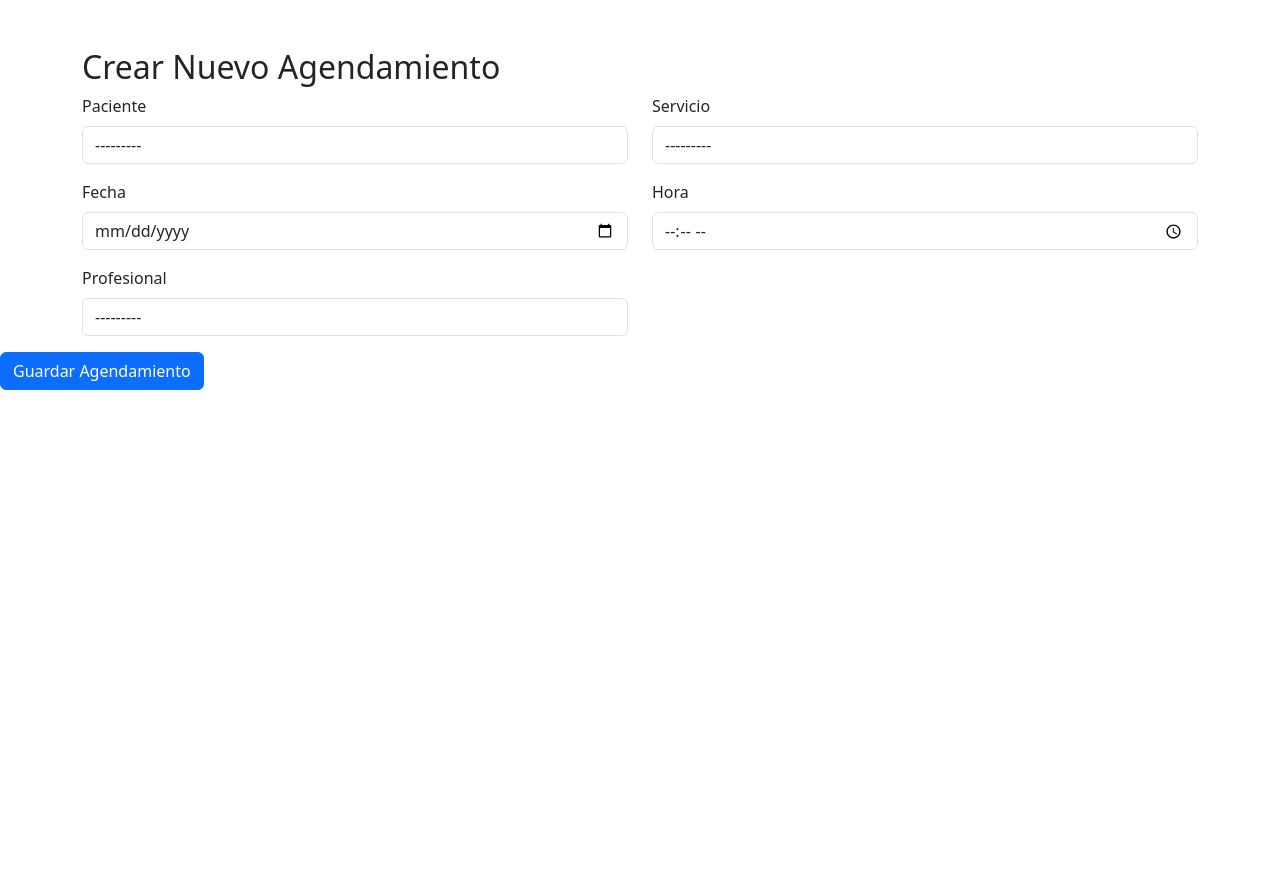
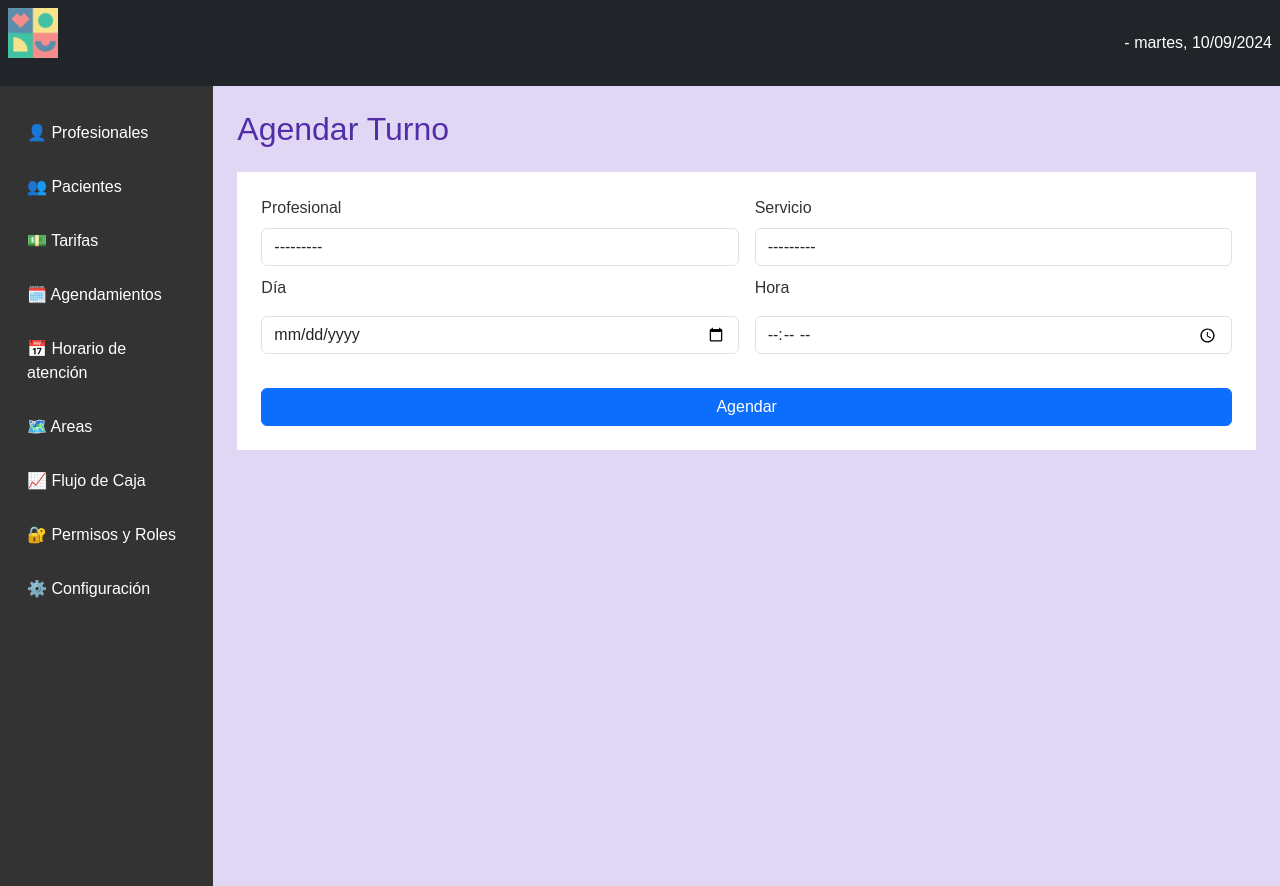
Before and after one commit to danitzn/FISIOEMA, a Django app: page /agendamientos/nuevo/ in a window 1280 px wide. Before the commit the page ends 390 px from the top, so only its background shows below. Run offline with Django 5.2, Linux system fonts and the light colour scheme; data comes from the database, SQL or seed files in the repository; both versions use the stored data as it was after the commit.

Commit message:
cambios realizados horario de atencion y agendamientos

```diff
--- a/fisio/admin.py
+++ b/fisio/admin.py
@@ -1,6 +1,6 @@
 from django.contrib import admin
 
-from fisio.models import Agendamiento, Area, Banco, DatosFactura, Descuento, Paciente, Perfil, Profesional, Servicio, TipoDescuento, Transaccion, TipoProfesionalArea
+from fisio.models import Agendamiento, Area, Banco, DatosFactura, Descuento, Paciente, Perfil, Profesional, Servicio, TipoDescuento, Transaccion, TipoProfesionalArea, HorarioAtencion
 # Register your models here.
 admin.site.register(Paciente)
 admin.site.register(Profesional)
@@ -14,3 +14,4 @@ admin.site.register(Descuento)
 admin.site.register(TipoProfesionalArea)
 admin.site.register(Servicio)
 admin.site.register(Area)
+admin.site.register(HorarioAtencion)
--- a/fisio/models.py
+++ b/fisio/models.py
@@ -133,6 +133,7 @@ class HorarioAtencion(models.Model):
         if self.dia.weekday() == 6:  # 6 representa el domingo en Python
             raise ValueError("No se pueden agendar turnos los días domingo.")
 
+
     def asigna_turno(self):
         """ Asigna el turno basado en la hora de inicio y fin """
         if time(7, 0) <= self.hora_inicio < time(10, 0) and self.hora_fin <= time(10, 0):
@@ -167,6 +168,18 @@ class Agendamiento(models.Model):
 
     def __str__(self):
         return f"{self.fecha} {self.hora} - {self.paciente} ({self.estado})"
+
+    def clean(self):
+        # Validar si ya existe un agendamiento en el mismo horario para el mismo profesional y servicio.
+        if Agendamiento.objects.filter(
+                profesional=self.profesional,
+                servicio=self.servicio,
+                fecha=self.fecha,
+                hora=self.hora).exists():
+            raise ValidationError("Este turno ya está reservado para este profesional.")
+
+    def __str__(self):
+        return f"{self.profesional} - {self.servicio} ({self.fecha} a las {self.hora})"
 
 
 
--- a/fisio/templates/agendamiento_form.html
+++ b/fisio/templates/agendamiento_form.html
@@ -1,63 +1,46 @@
-<!DOCTYPE html>
-<html lang="es">
-<head>
-    <meta charset="UTF-8">
-    <meta name="viewport" content="width=device-width, initial-scale=1.0">
-    <title>Crear Agendamiento</title>
-    <!-- Cargar Bootstrap 5 -->
-    <link href="https://cdn.jsdelivr.net/npm/bootstrap@5.3.0-alpha1/dist/css/bootstrap.min.css" rel="stylesheet">
-</head>
-<body>
-    <div class="container mt-5">
-        <h2>Crear Nuevo Agendamiento</h2>
-        <form method="post">
+{% extends 'base_administrativo.html' %}
+{% load static %}
+
+{% block content %}
+    <h2 class="mb-4">Agendar Turno</h2>
+
+    <form method="post" class="bg-white p-4 rounded-lg shadow-md">
         {% csrf_token %}
-            <div class="row">
+        <div class="row g-3">
             <div class="col-md-6">
-                    <div class="mb-3">
-                        <label for="id_paciente" class="form-label">Paciente</label>
-                        {{ form.paciente }}
-                    </div>
+                <label for="id_profesional" class="form-label">Profesional</label>
+                {{ form.profesional }}
             </div>
             <div class="col-md-6">
-                    <div class="mb-3">
                 <label for="id_servicio" class="form-label">Servicio</label>
                 {{ form.servicio }}
             </div>
         </div>
-            </div>
 
-            <div class="row">
+        <div class="row g-3">
             <div class="col-md-6">
-                    <div class="mb-3">
-                        <label for="id_fecha" class="form-label">Fecha</label>
+                <label for="id_dia" class="form-label">Día</label>
                 {{ form.fecha }}
             </div>
-                </div>
             <div class="col-md-6">
-                    <div class="mb-3">
                 <label for="id_hora" class="form-label">Hora</label>
                 {{ form.hora }}
             </div>
         </div>
+
+        <div class="d-grid gap-2 mt-3">
+            <button type="submit" class="btn btn-primary">Agendar</button>
         </div>
 
-            <div class="row">
-                <div class="col-md-6">
-                    <div class="mb-3">
-                        <label for="id_profesional" class="form-label">Profesional</label>
-                        {{ form.profesional }}
-                    </div>
-                </div>
-
-                </div>
-            </div>
-
-            <button type="submit" class="btn btn-primary">Guardar Agendamiento</button>
+        <!-- Mostrar mensajes de error o informativos -->
+        {% if messages %}
+            <ul class="messages mt-3">
+                {% for message in messages %}
+                    <li {% if message.tags %} class="{{ message.tags }}" {% endif %}>
+                        {{ message }}
+                    </li>
+                {% endfor %}
+            </ul>
+        {% endif %}
     </form>
-    </div>
-
-    <!-- Cargar JavaScript de Bootstrap -->
-    <script src="https://cdn.jsdelivr.net/npm/bootstrap@5.3.0-alpha1/dist/js/bootstrap.bundle.min.js"></script>
-</body>
-</html>
+{% endblock %}
--- a/fisio/templates/base_administrativo.html
+++ b/fisio/templates/base_administrativo.html
@@ -47,15 +47,16 @@
             <!-- Barra lateral -->
             <nav class="col-md-2 sidebar">
                 <ul>
-                    <li><a href="{% url 'profesional_list' %}">👤 Profesionales</a></li>
-                    <li><a href="{% url 'paciente_list' %}">👥 Pacientes</a></li>
-                    <li><a href="#">💵 Tarifas</a></li>
-                    <li><a href="{% url 'horario_list' %}">🕒 Horarios de Atención</a></li>
-                    <li><a href="#">🗓️ Agendamientos</a></li>
-                    <li><a href="{% url 'area_list' %}">🗺️ Áreas</a></li>
-                    <li><a href="#">📈 Flujo de Caja</a></li>
-                    <li><a href="/admin/">🔐 Permisos y Roles</a></li>
-                    <li><a href="/admin/">⚙️ Configuración</a></li>
+                    <li><a href="{% url 'profesional_list' %}">    <span class="icon">👤</span> Profesionales</a></li>
+                    <li><a href="{% url 'paciente_list' %}">       <span class="icon">👥</span> Pacientes</a></li>
+                    <li><a href="#"><span class="icon">💵          </span> Tarifas</a></li>
+                    <li><a href="{% url 'agendamiento_create' %}"> <span class="icon">🗓️          </span> Agendamientos</a></li>
+                    <!-- <li><a href="#"><span class="icon">📋          </span> Historias Clínicas</a></li> -->
+                    <li><a href="{% url 'horario_list'%}">          <span class="icon">📅          </span> Horario de atención</a></li>
+                    <li><a href = "{% url 'area_list' %}">          <span class = "icon">🗺️  </span>  Areas</a></li>
+                    <li><a href="#"><span class="icon">📈          </span> Flujo de Caja</a></li>
+                    <li><a href="/admin/"><span class="icon">🔐    </span> Permisos y Roles</a></li>
+                    <li><a href="/admin/"><span class="icon">⚙️    </span> Configuración</a></li>
                 </ul>
             </nav>
 
--- a/fisio/templates/dashboard_administrativo.html
+++ b/fisio/templates/dashboard_administrativo.html
@@ -124,7 +124,7 @@
                         <li><a href="{% url 'profesional_list' %}">    <span class="icon">👤</span> Profesionales</a></li>
                         <li><a href="{% url 'paciente_list' %}">       <span class="icon">👥</span> Pacientes</a></li>
                         <li><a href="#"><span class="icon">💵          </span> Tarifas</a></li>
-                        <li><a href="#"><span class="icon">🗓️          </span> Agendamientos</a></li>
+                        <li><a href="{% url 'agendamiento_create' %}"> <span class="icon">🗓️          </span> Agendamientos</a></li>
                         <li><a href = "{% url 'area_list' %}">    <span class = "icon">🗺️  </span>  Areas</a></li>
                         <li><a href="#"><span class="icon">📈          </span> Flujo de Caja</a></li>
                         <li><a href="/admin/"><span class="icon">🔐    </span> Permisos y Roles</a></li>
--- a/fisio/templates/horario_atencion_form.html
+++ b/fisio/templates/horario_atencion_form.html
@@ -15,6 +15,7 @@
                 {{ form.servicio }}
             </div>
         </div>
+
 
         <div class="row">
             <div class="col-md-6">
--- a/fisio/views.py
+++ b/fisio/views.py
@@ -212,6 +212,7 @@ def home(request):
             return render(request, 'login.html', {'error_message': error_message})
     return render(request, 'login.html')
 
+
 class AgendamientoCreateView(CreateView):
     model = Agendamiento
     form_class = AgendamientoForm
@@ -219,9 +220,36 @@ class AgendamientoCreateView(CreateView):
     success_url = reverse_lazy('confirmacion_agendamiento')
 
     def form_valid(self, form):
-        # Establecer el estado automáticamente a 'Pendiente de Confirmación'
+        # Obtener los datos del formulario
+        profesional = form.cleaned_data['profesional']
+        servicio = form.cleaned_data['servicio']
+        dia = form.cleaned_data['dia']
+        hora = form.cleaned_data['hora']
+
+        # Validar si existe un agendamiento que ya ocupe ese espacio de tiempo
+        conflicto = Agendamiento.objects.filter(
+            profesional=profesional,
+            servicio=servicio,
+            dia=dia,
+            hora=hora
+        ).exists()
+
+        if conflicto:
+            # Si hay un conflicto, agregar un mensaje de error y volver al formulario
+            messages.error(self.request, "Ya existe un turno reservado para este profesional a esa hora.")
+            return self.form_invalid(form)
+
+        # Si no hay conflicto, se procede a guardar con estado 'Pendiente de Confirmación'
         form.instance.estado = 'Pendiente de Confirmación'
         return super().form_valid(form)
+
+    def get_context_data(self, **kwargs):
+        context = super().get_context_data(**kwargs)
+        horarios_disponibles = HorarioAtencion.objects.all()
+        if not horarios_disponibles:
+            messages.info(self.request, "No existen turnos disponibles.")
+        context['horarios_disponibles'] = horarios_disponibles
+        return context
 
 class ConfirmacionAgendamientoView(TemplateView):
     template_name = 'confirmacion_agendamiento.html'
@@ -244,20 +272,30 @@ class HorarioAtencionCreateView(CreateView):
     model = HorarioAtencion
     fields = '__all__'
     template_name = 'horario_atencion_form.html'
-    success_url = reverse_lazy('horario_atencion_list')
+    success_url = reverse_lazy('horario_list')
 
 class HorarioAtencionUpdateView(UpdateView):
     model = HorarioAtencion
     fields = '__all__'
     template_name = 'horario_atencion_form.html'
-    success_url = reverse_lazy('horario_atencion_list')
+    success_url = reverse_lazy('horario_list')
 
 class HorarioAtencionDeleteView(DeleteView):
     model = HorarioAtencion
-    template_name = 'horario_atencion_confirm_delete.html'
-    success_url = reverse_lazy('horario_atencion_list')
+    template_name = 'horario_confirm_delete.html'
+    success_url = reverse_lazy('horario_list')
 
 class HorarioAtencionListView(ListView):
     model = HorarioAtencion
-    template_name = 'horario_atencion_list.html'
+    template_name = 'horario_list.html'
     context_object_name = 'horarios_atencion'
+
+    def get_queryset(self):
+            # Asegúrate de filtrar correctamente los objetos que quieres mostrar
+            return HorarioAtencion.objects.filter(profesional__isnull=False)
+
+
+class HorarioAtencionDetailView(DetailView):
+    model = HorarioAtencion
+    template_name = 'horario_detail.html'
+    context_object_name = 'horario_atencion'
```
Also changed, not shown: fisio/templates/base.html (+8 -5 lines), fisio/templates/dashboard_administrador.html (+8 -7 lines), fisio/templates/dashboard_paciente.html (+8 -7 lines), fisio/templates/horario_atencion_list.html (deleted, +0 -51 lines), fisio/templates/horario_confirm_delete.html (added, +19 -0 lines), fisio/templates/horario_detail.html (added, +28 -0 lines), fisio/templates/horario_list.html (added, +54 -0 lines), FISIOEMA/urls.py (line endings or trailing spaces), db.sqlite3. Lines whose indentation alone changed are shown as unchanged.
